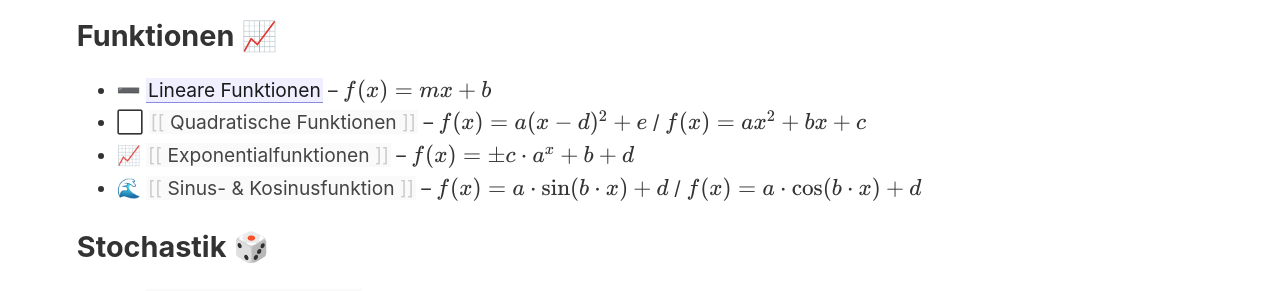
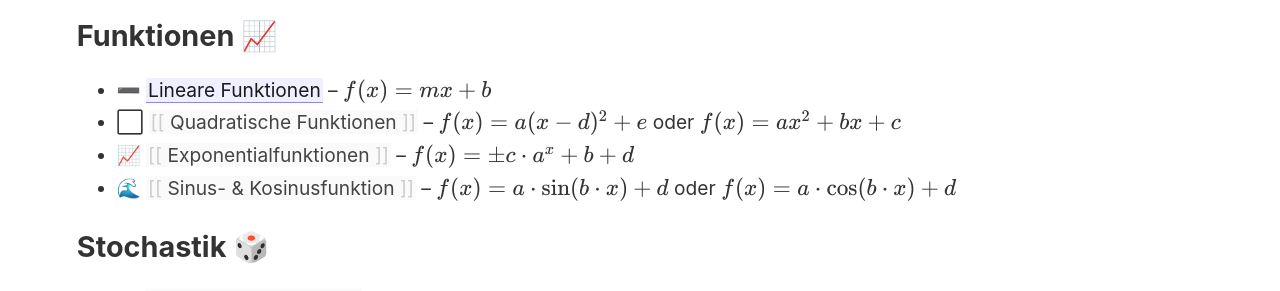
Before and after one commit to lutz-stu/school-blog, a Jekyll site: the page built from _notes/Mathe/index.md, in a window 1280 px wide. Shown: the part 820-1111 px from the top of the page. Built offline with Jekyll 4.4.1, drawn with Linux system fonts in a browser that asks for light colours.

Commit message:
Update Mathe content (index/Funktionen)

```diff
--- a/_notes/Mathe/index.md
+++ b/_notes/Mathe/index.md
@@ -24,9 +24,9 @@
 
 ## Funktionen 📈
 - ➖ [[Lineare Funktionen]] – $ f(x) = mx + b $
-- ⬜ [[Quadratische Funktionen]] – $ f(x) = a(x - d)^2 + e $ / $ f(x) = ax^2 + bx + c $
+- ⬜ [[Quadratische Funktionen]] – $ f(x) = a(x - d)^2 + e $ oder $ f(x) = ax^2 + bx + c $
 - 📈 [[Exponentialfunktionen]] – $ f(x) = \pm c \cdot a^x+b + d $
-- 🌊 [[Sinus- & Kosinusfunktion]] – $ f(x) = a \cdot \sin(b \cdot x) + d $ / $ f(x) = a \cdot \cos(b \cdot x) + d $
+- 🌊 [[Sinus- & Kosinusfunktion]] – $ f(x) = a \cdot \sin(b \cdot x) + d $ oder $ f(x) = a \cdot \cos(b \cdot x) + d $
 
 ## Stochastik 🎲
 - 🎲 [[Zufallsexperimente]] – mit/ohne Zurücklegen, Laplace-Experiment, etc.
```
